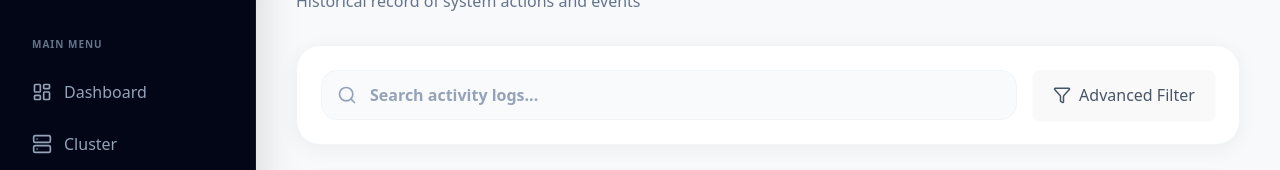
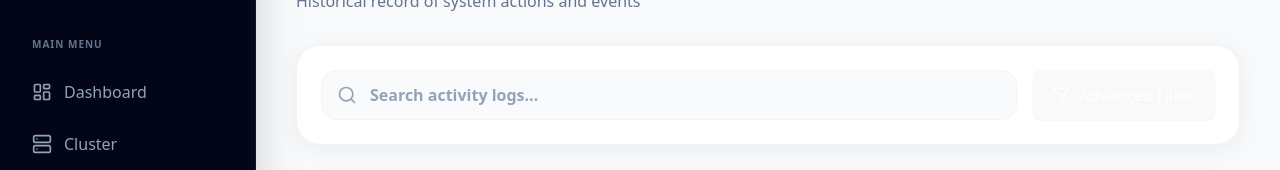
Before and after one commit to marklapointe/cloudbsd-ai-www, a React (Vite) app: page /logs in a window 1280 px wide. Shown: the part 131-301 px from the top of the page. Built offline with nearby package versions, Linux system fonts and the light colour scheme; no server answers; sample sign-in values are in the browser's storage.

Commit message:
Update Logs page: modify button text color to white for improved visibility

```diff
--- a/src/pages/Logs.tsx
+++ b/src/pages/Logs.tsx
@@ -65,7 +65,17 @@ const Logs: React.FC = () => {
             onChange={(e) => setSearchTerm(e.target.value)}
           />
         </div>
-        <button className="flex items-center justify-center gap-2 px-6 py-3 border border-slate-200 rounded-2xl text-slate-600 hover:bg-slate-50 hover:border-slate-300 transition-all duration-200 font-bold text-sm shadow-sm active:scale-95">
+        <button className="
+        flex
+        items-center
+        justify-center
+        gap-2
+        px-6
+        py-3
+        border
+        border-slate-200
+        rounded-2xl
+        text-white hover:bg-slate-50 hover:border-slate-300 transition-all duration-200 font-bold text-sm shadow-sm active:scale-95">
           <Filter size={18} />
           <span>{t('logs.advanced_filter')}</span>
         </button>
```
